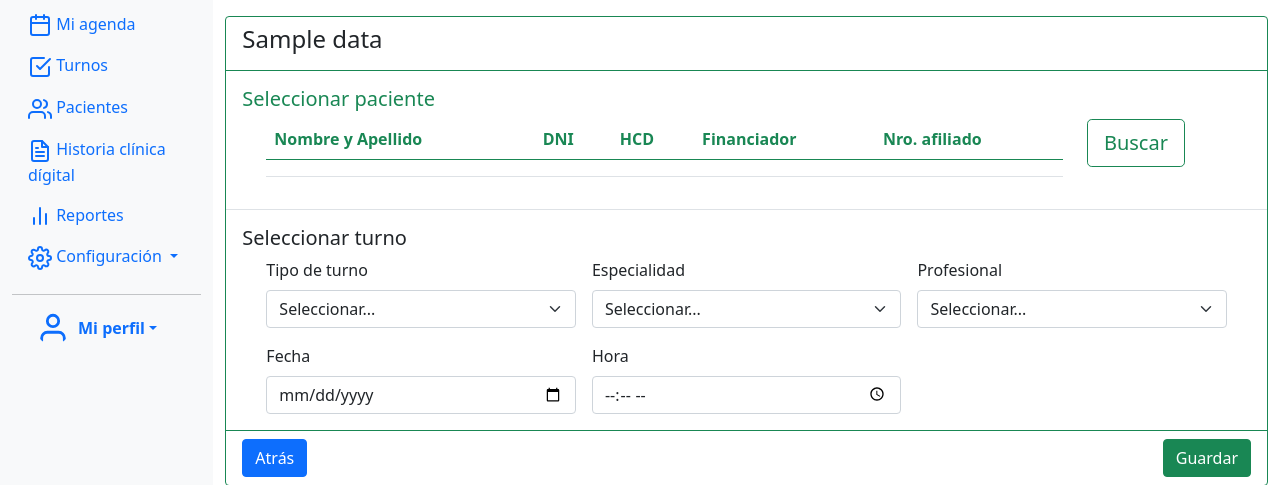
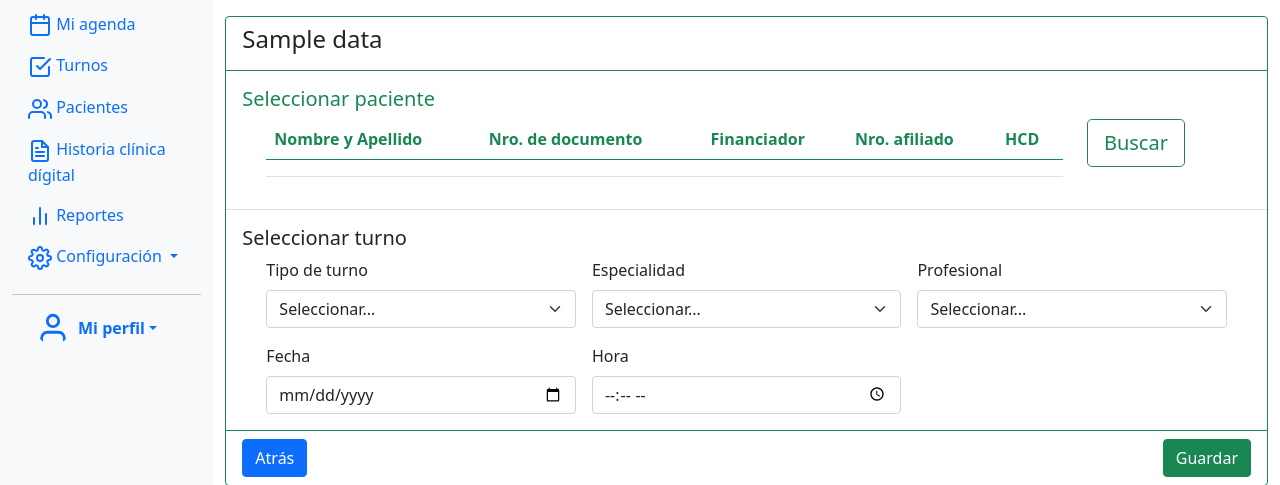
Before and after one commit to Nadia-Viltes/Tesis-Cennec, a Flask app: template templates/turnos_asignar.html in a window 1280 px wide. Shown: the part 125-610 px from the top of the page. Run offline with Flask 2, Linux system fonts and the light colour scheme; the template is opened without the code that fills it: most values are stand-ins (such as "Sample title", 1, 10 or a date in 2020); lists and menus that the app fills with data are empty; some libraries are stand-ins or nearby versions.

Commit message:
sumamos la funcionalidad del buscar en el modal de busqueda en la pantalla de turnos

```diff
--- a/templates/modal_buscar_paciente.html
+++ b/templates/modal_buscar_paciente.html
@@ -20,7 +20,6 @@
                                     <th scope="col">Nombre y Apellido</th>
                                     <th scope="col">Nro. de documento</th>
                                     <th scope="col">Financiador</th>
-                                    <th scope="col">Tutor</th>
                                     <th scope="col">Acción</th>
                                 </tr>
                             </thead>
@@ -30,7 +29,6 @@
                                     <td>{{pacientes[1]}} {{pacientes[2]}}</td>
                                     <td>{{pacientes[5]}}</td>
                                     <td>{{pacientes[20]}}</td>
-                                    <td>{{pacientes[15]}} {{pacientes[16]}}</td>
                                     <td><button type="button" class="btn btn-primary">Seleccionar</button>
                                     </td>
                                 </tr>
--- a/templates/turnos_asignar.html
+++ b/templates/turnos_asignar.html
@@ -46,10 +46,10 @@
                             <thead>
                                 <tr>
                                     <th scope="col">Nombre y Apellido</th>
-                                    <th scope="col">DNI</th>
-                                    <th scope="col">HCD</th>
+                                    <th scope="col">Nro. de documento</th>
                                     <th scope="col">Financiador</th>
                                     <th scope="col">Nro. afiliado</th>
+                                    <th scope="col">HCD</th>
                                 </tr>
                             </thead>
                             <tbody>
```
